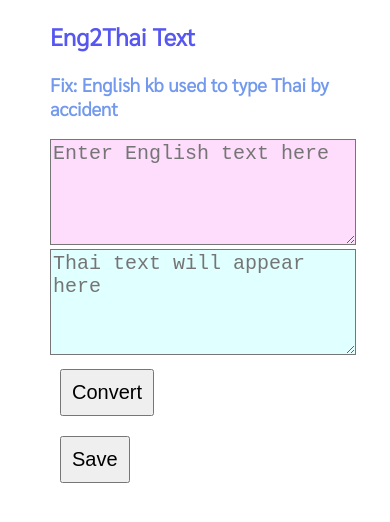
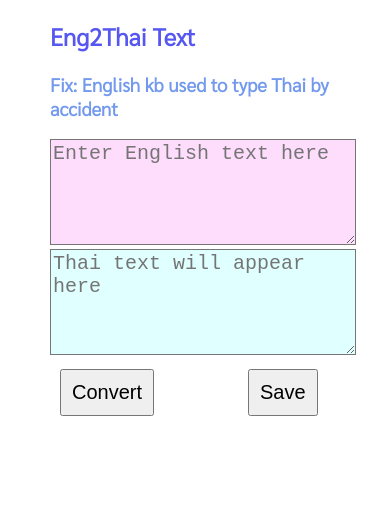
Before and after one commit to kcpic/kcpic.github.io, a plain HTML site: page wacom/Eng2Thai.html in a window 390 px wide. Drawn offline with Linux system fonts and the light colour scheme.

Commit message:
change CSS margin right

```diff
--- a/wacom/Eng2Thai.html
+++ b/wacom/Eng2Thai.html
@@ -38,12 +38,14 @@
         }
         #convert, #save {
             margin: 10px;
-            margin-right: 220px;
             padding: 10px;
             font-size: 20px;
         }
+        #convert {
+         margin-right: 220px;
+        }
         @media screen and (max-width: 830px) {
-            #convert, #save {
+            #convert {
                margin-right: 80px;
             }
          }
```
